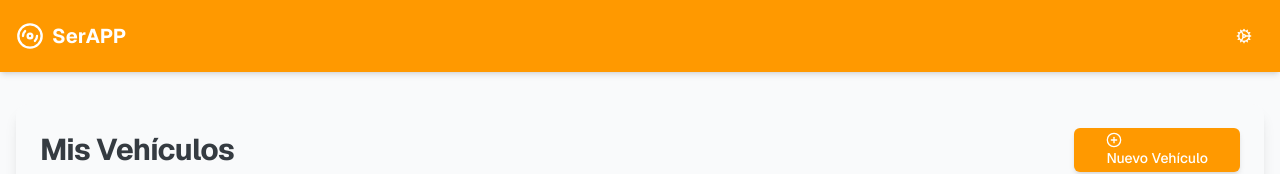
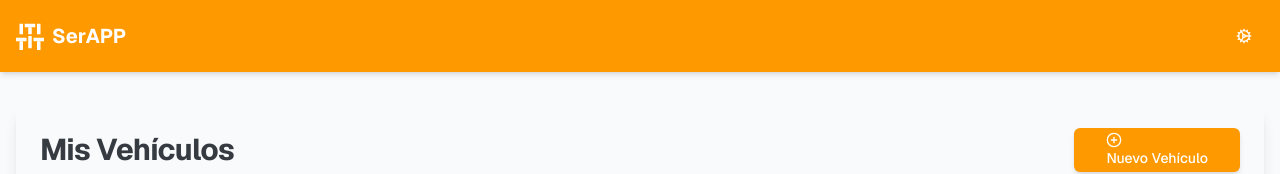
Before and after one commit to marce1404/TIENDA-FRENOS, a Next.js app: page / in a window 1280 px wide. Shown: the top 174 px of the page. Built offline with nearby package versions, Linux system fonts and the light colour scheme.

Commit message:
mira estos eran algunos archivos

```diff
--- a/src/components/layout/app-layout.tsx
+++ b/src/components/layout/app-layout.tsx
@@ -2,9 +2,10 @@
 "use client";
 
 import Link from 'next/link';
-import { Disc3, Cog } from 'lucide-react';
+import { Cog } from 'lucide-react';
 import { Toaster } from '@/components/ui/toaster';
 import { Button } from '@/components/ui/button';
+import { Logo } from '@/components/logo';
 
 interface AppLayoutProps {
   children: React.ReactNode;
@@ -16,7 +17,7 @@ export function AppLayout({ children }: AppLayoutProps) {
       <header className="bg-primary text-primary-foreground shadow-md">
         <div className="container mx-auto px-4 py-4 flex items-center justify-between">
           <Link href="/" className="flex items-center gap-2 text-xl font-bold">
-            <Disc3 className="h-7 w-7" />
+            <Logo className="h-7 w-7" />
             <span>SerAPP</span>
           </Link>
           <Button variant="ghost" size="icon" asChild>
--- /dev/null
+++ b/src/components/logo.tsx
@@ -0,0 +1,28 @@
+
+"use client";
+
+import * as React from 'react';
+import { cn } from '@/lib/utils';
+
+export const Logo = ({ className, ...props }: React.SVGProps<SVGSVGElement>) => {
+  return (
+    <svg
+      xmlns="http://www.w3.org/2000/svg"
+      viewBox="0 0 32 32"
+      fill="currentColor"
+      className={cn('h-7 w-7', className)}
+      {...props}
+    >
+      <title>SerAPP Logo</title>
+      <rect x="4" y="2" width="4" height="12" />
+      <rect x="10" y="2" width="12" height="4" />
+      <rect x="14" y="6" width="4" height="8" />
+      <rect x="24" y="2" width="4" height="12" />
+      <rect x="0" y="18" width="12" height="4" />
+      <rect x="4" y="22" width="4" height="10" />
+      <rect x="14" y="16" width="4" height="14" />
+      <rect x="20" y="18" width="12" height="4" />
+      <rect x="24" y="22" width="4" height="10" />
+    </svg>
+  );
+};
```
